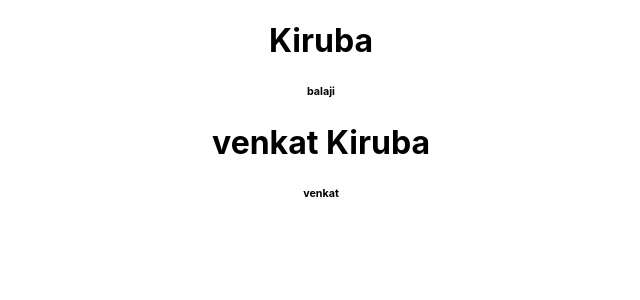
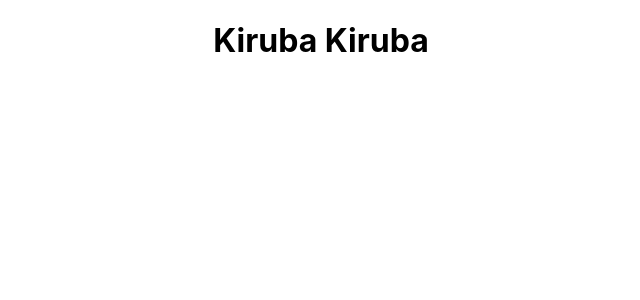
Before and after one commit to Food-Delivery-App/Client, a React (Create React App) app: page / in a window 1280 px wide. Shown: the top 300 px of the page, without its empty margins (319-959 px from the left). Built offline with nearby package versions, Linux system fonts and the light colour scheme.

Commit message:
balaji changes

```diff
--- a/src/App.js
+++ b/src/App.js
@@ -5,11 +5,7 @@ import './App.css';
 function App() {
   return (
     <div className="App">
-      <h1>Kiruba</h1>
-      <h6>balaji </h6>
-
-      <h1>venkat Kiruba</h1>
-      <h6>venkat </h6>
+      <h1>Kiruba Kiruba</h1>
     </div>
   );
 }
```
